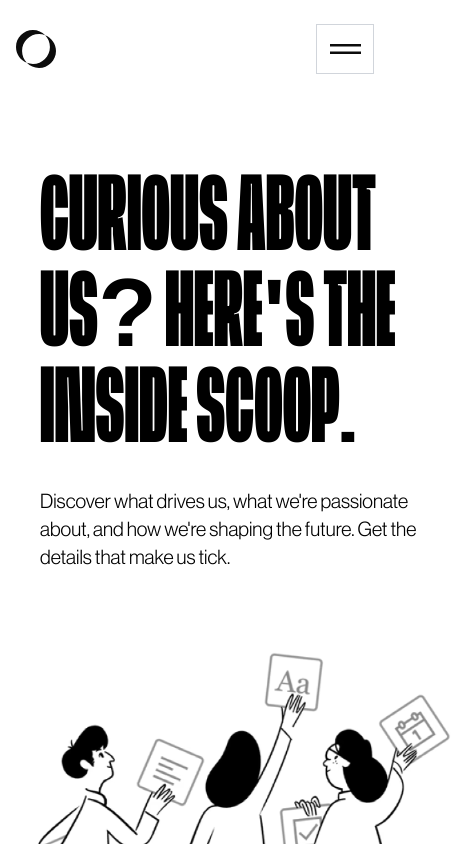
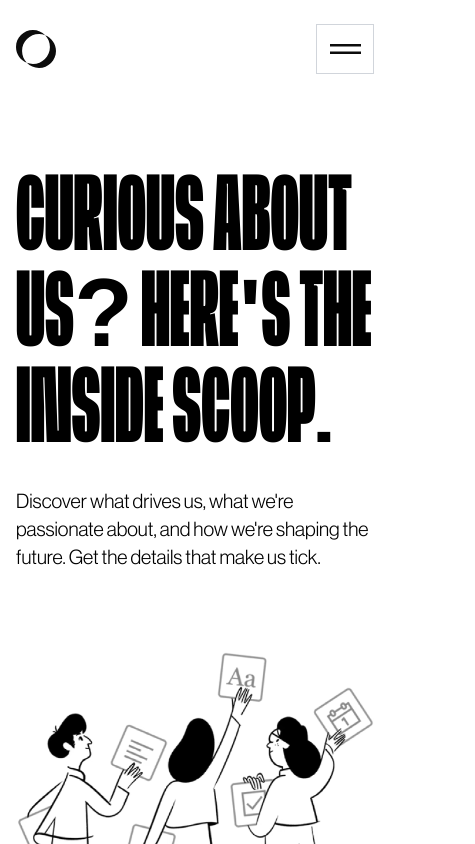
Before and after one commit to southcircle/southcircle, a Next.js app: page /about in a window 390 px wide. Shown: the top 844 px of the page, 475 px wide, since content can reach past the window. Built offline with nearby package versions, Linux system fonts and the light colour scheme.

Commit message:
fix: about us page

```diff
--- a/app/about/page.tsx
+++ b/app/about/page.tsx
@@ -9,10 +9,10 @@ import React from "react";
 
 const page = () => {
   return (
-    <main className="pt-10 mt-32 mx-auto px-6 md:px-10 max-w-8xl">
+    <main className="pt-10 mt-32 mx-auto px-4 md:px-10 w-full">
       {/* Hero Section */}
       <div className="flex flex-col items-center justify-center text-center mb-20 mx-auto">
-        <div className="flex flex-col md:flex-row gap-8 md:gap-16 items-center justify-center max-w-7xl px-4 md:px-0">
+        <div className="flex flex-col md:flex-row gap-8 md:gap-16 items-center justify-center max-w-7xl md:px-0">
           <h1 className="w-full text-8xl md:text-[160px]  font-baseneue font-bold flex flex-col items-start text-start uppercase whitespace-nowrap">
             <span>Curious about</span>
             <span>us? here&apos;s the</span>
```
